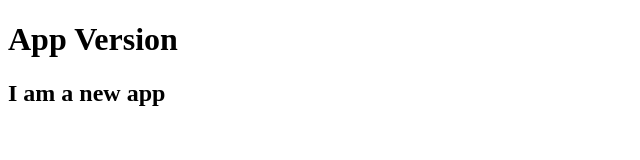
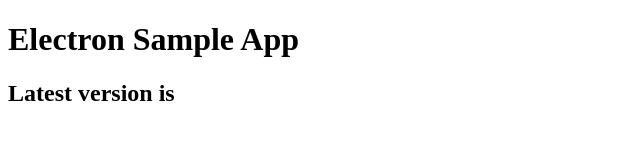
Before and after one commit to electron-delta/electron-sample-app, an Electron app: page index.html in a window 800 px wide. Shown: the whole page, without its empty margins (0-640 px from the left). Drawn offline with Linux system fonts and the light colour scheme.

Commit message:
sample app 0.0.2

```diff
--- a/index.html
+++ b/index.html
@@ -11,8 +11,8 @@
     <title>Hello World!</title>
   </head>
   <body>
-    <h1>App Version</h1>
-    <h2>I am a new app</h2>
+    <h1>Electron Sample App</h1>
+    <h2>Latest version is</h2>
     <h2 id="app-version"></h2>
 
     <!-- You can also require other files to run in this process -->
--- /dev/null
+++ b/sign.js
@@ -0,0 +1 @@
+exports.default = () => {};
```
Also changed, not shown: package.json (+4 -4 lines), .electron-delta.js.
